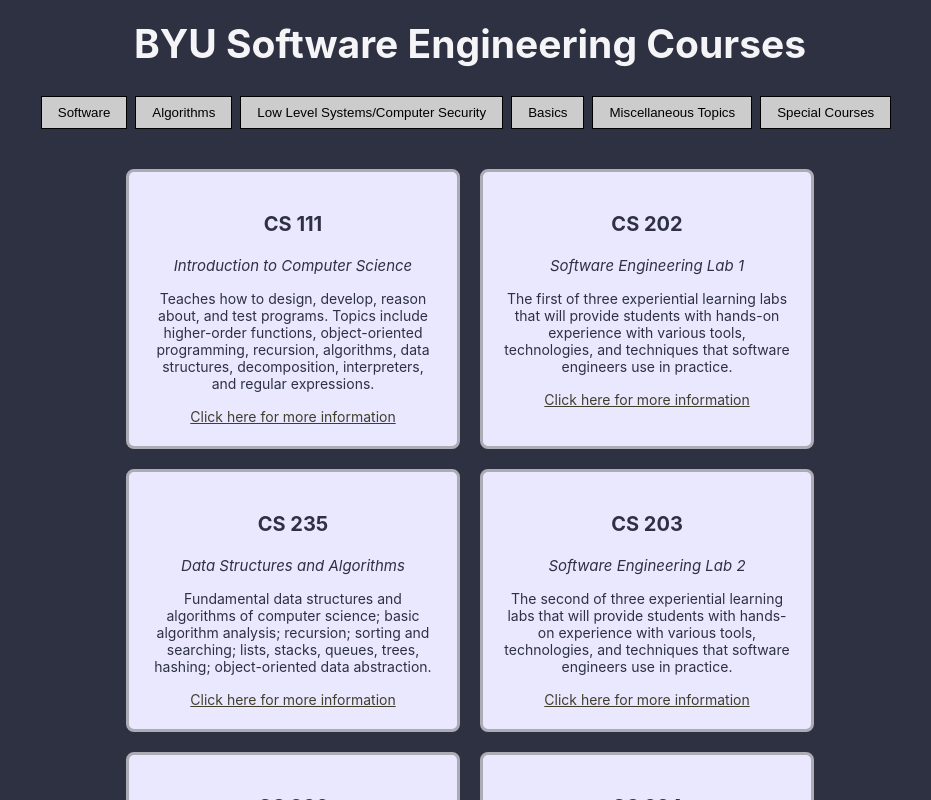
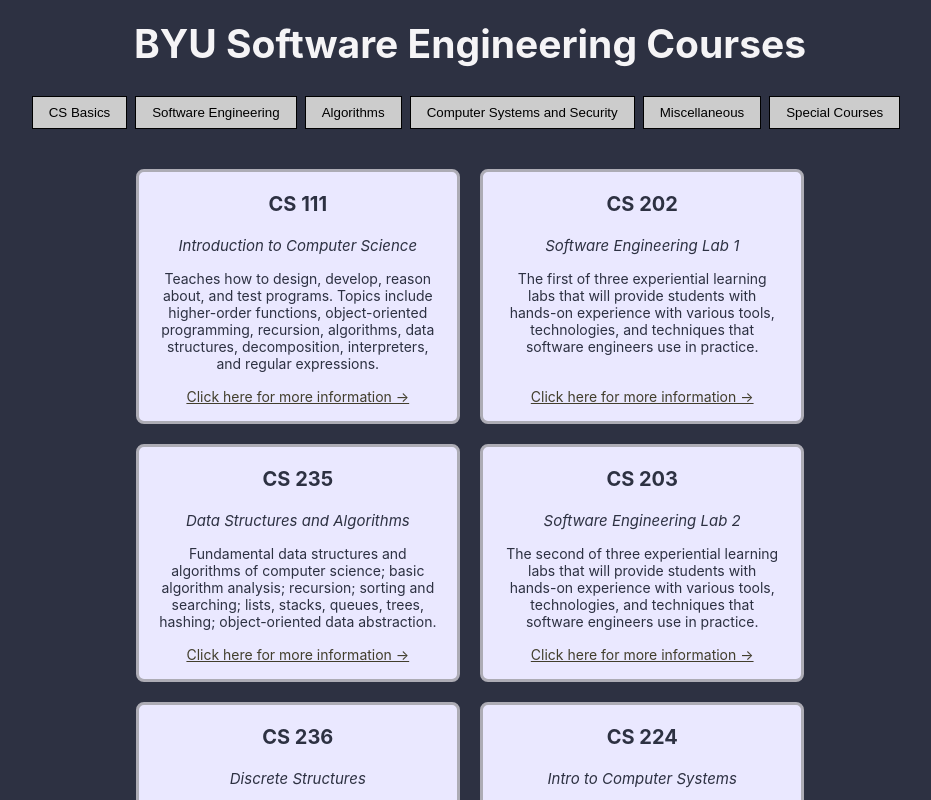
Before and after one commit to ricksy7745/cs-courses, a React (Create React App) app: page / in a window 1280 px wide. Shown: the top 800 px of the page, without its empty margins (170-1101 px from the left). Built offline with nearby package versions, Linux system fonts and the light colour scheme.

Commit message:
Add arrow to hyperlink and reloading by clicking title

```diff
--- a/src/App.css
+++ b/src/App.css
@@ -8,6 +8,11 @@
 
 h2 {
   margin: 0.5em;
+}
+
+.header-text {
+  text-decoration: none;
+  color: #f5f4f6;
 }
 
 p {
@@ -32,7 +37,6 @@
 
 .App-header {
   font-size: calc(10px + 2vmin);
-  color: #f5f4f6;
 }
 
 .App-link {
@@ -70,9 +74,16 @@
 
 /* Add styles for individual quotes */
 .class {
+  display: flex;
+  flex-direction: column;
+  justify-content: space-between;
   margin: 10px; /* Adjust margin as needed */
-  padding: 20px; /* Adjust padding as needed */
-  width: 30%; /* Set width for two quotes per row */
+  padding-left: 20px; /* Adjust padding as needed */
+  padding-right: 20px;
+  padding-top: 0px;
+  padding-bottom: 15px;
+  width: 29%; /* Set width for two quotes per row */
+  /* height: 270px; */
   border-radius: 8px; /* Rounded corners */
   border: solid 3px #adacb5;
   background-color: #eae8ff;
--- a/src/App.js
+++ b/src/App.js
@@ -34,7 +34,7 @@
       <div className="App-holder">
         <header className="App-header">
           <h2>
-            BYU Software Engineering Courses
+            <a className="header-text" href="/">BYU Software Engineering Courses</a>
           </h2>
         </header>
 
@@ -70,10 +70,14 @@
         <div className="class-container"> {/* Added container for quotes */}
           {filteredClasses.map((c) => (
             <div key={c.id} className="class"> {/* Added class name for quote */}
-              <p className="class-course">{c.course}</p> {/* Added class name for quote text */}
-              <p className="class-name">{c.name}</p> {/* Added class name for quote year */}
-              <p className='class-description'>{c.description}</p>
-              {c.link && <a className='class-link' href={c.link} target="_blank" rel="noreferrer">Click here for more information</a>}
+              <div>
+                <p className="class-course">{c.course}</p> {/* Added class name for quote text */}
+                <p className="class-name">{c.name}</p> {/* Added class name for quote year */}
+                <p className='class-description'>{c.description}</p>
+              </div>
+              <div>
+                {c.link && <a className='class-link' href={c.link} target="_blank" rel="noreferrer">Click here for more information →</a>}
+              </div>
             </div>
           ))}
         </div>
--- a/src/categoriesConfig.js
+++ b/src/categoriesConfig.js
@@ -1,10 +1,10 @@
 // categoriesConfig.js
 export const CATEGORIES = {
-    SOFTWARE: 'Software',
+    BASICS: 'CS Basics',
+    SOFTWARE: 'Software Engineering',
     ALGORITHMS: 'Algorithms',
-    LLS: 'Low Level Systems/Computer Security',
-    BASICS: 'Basics',
-    MISC: 'Miscellaneous Topics',
+    LLS: 'Computer Systems and Security',
+    MISC: 'Miscellaneous',
     SPECIAL: 'Special Courses'
 };
 
```
